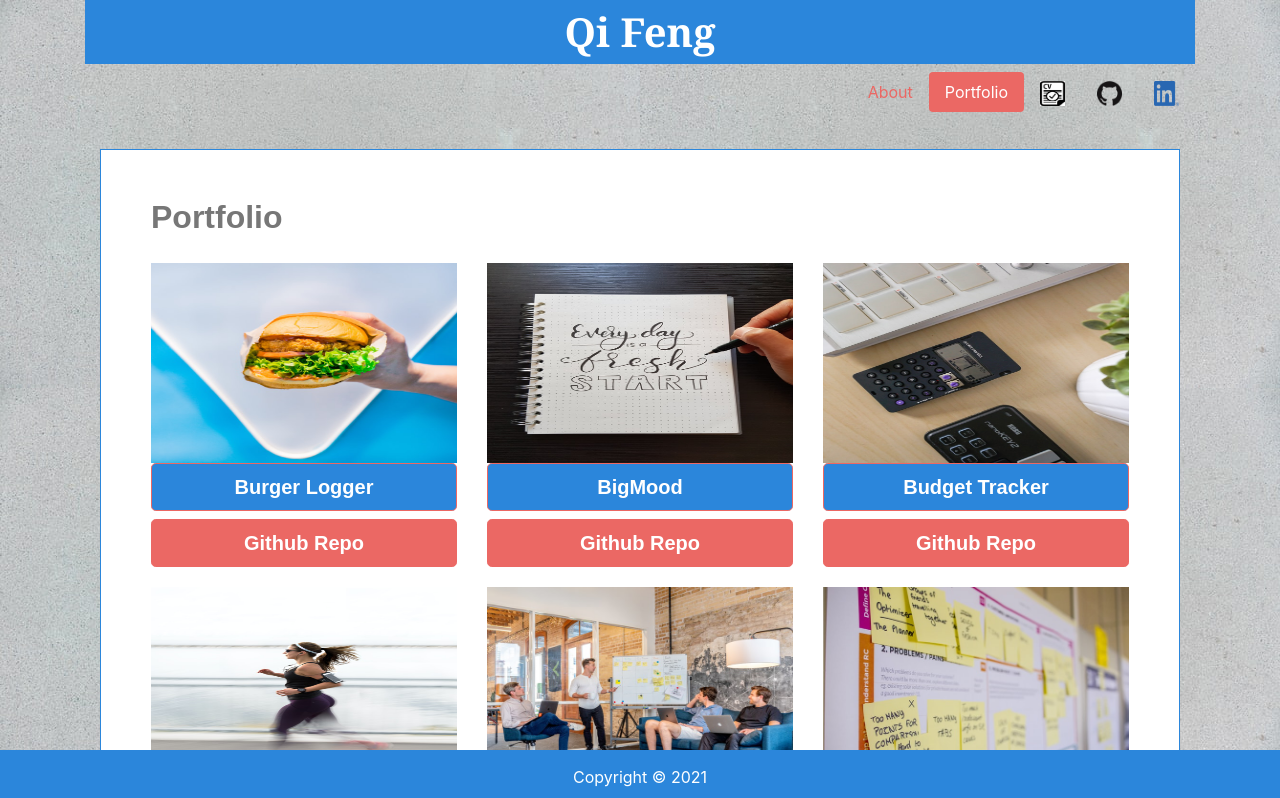
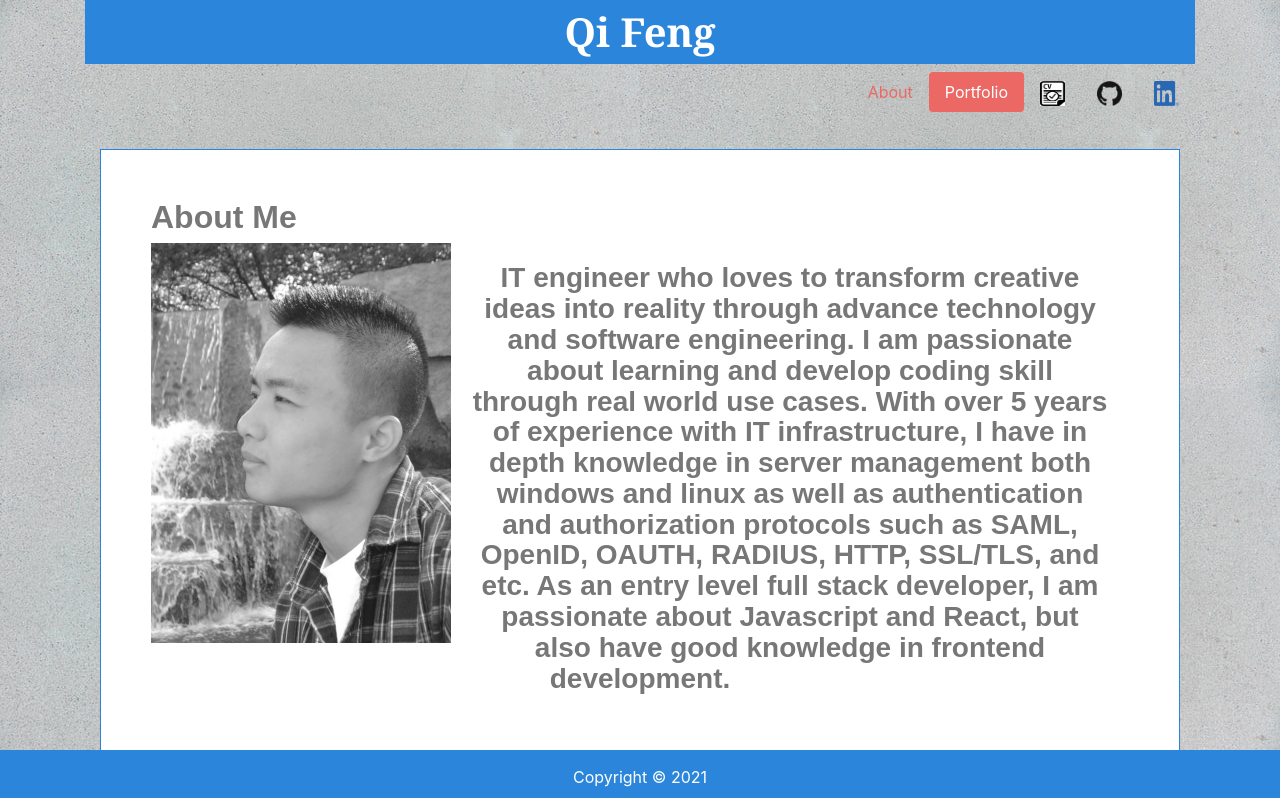
Before and after one commit to qifeng86/react-portfolio, a React (Create React App) app: page /portfolio in a window 1280 px wide. Shown: the top 798 px of the page. Built offline with nearby package versions, Linux system fonts and the light colour scheme; a web font is replaced by a local one.

Commit message:
push routes to github

```diff
--- a/src/App.js
+++ b/src/App.js
@@ -1,5 +1,5 @@
 import React from "react";
-import { BrowserRouter as Router, Route } from "react-router-dom";
+import { BrowserRouter as Router, Switch, Route } from "react-router-dom";
 import About from "./pages/About";
 import Portfolio from "./pages/Portfolio.js";
 import Container from "./components/Container";
@@ -14,8 +14,10 @@ function App() {
       <Container>
         <h1>Qi Feng</h1>
         <Navbar />
-        <Route exact path="/" component={About} />
-        <Route exact path="/portfolio" component={Portfolio} />
+        <Switch>
+          <Route path="/" component={About} />
+          <Route path="/portfolio" component={Portfolio} />
+        </Switch>
       </Container>
       <Footer />
     </Router>
```
